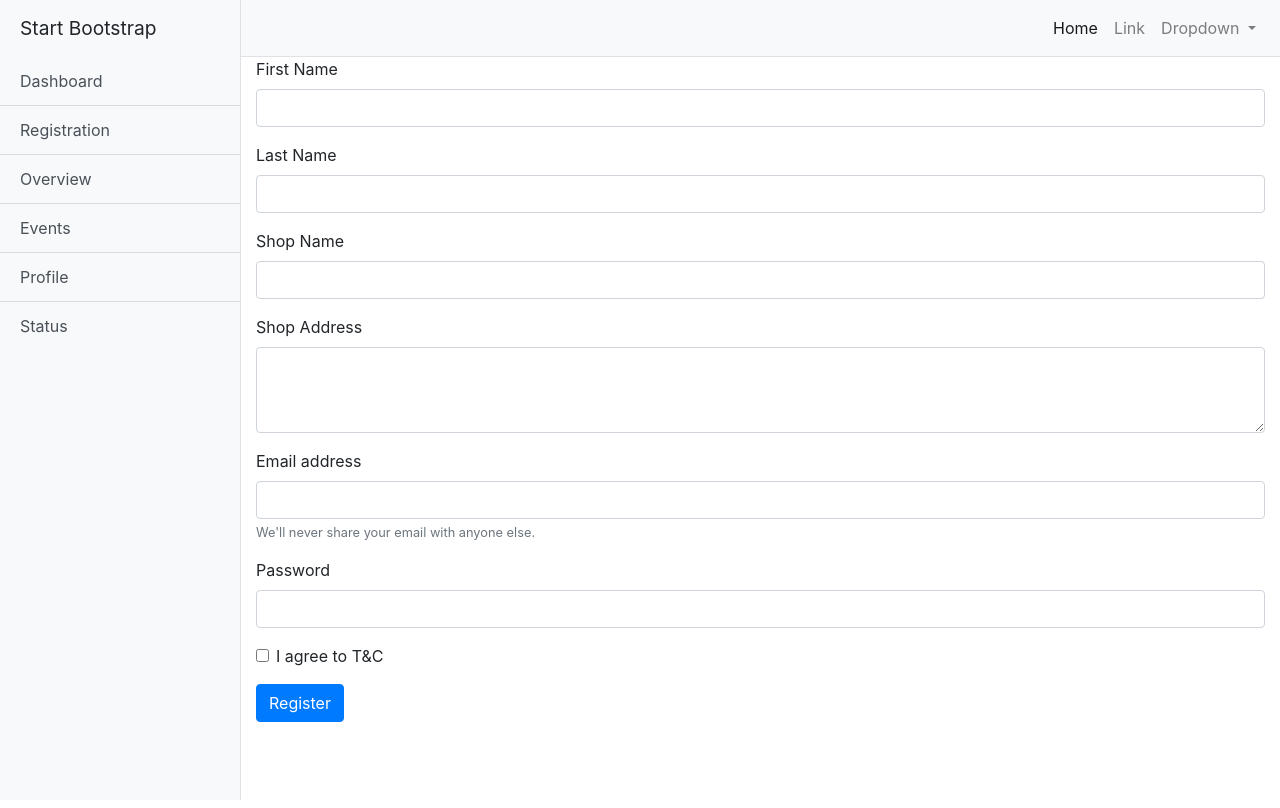
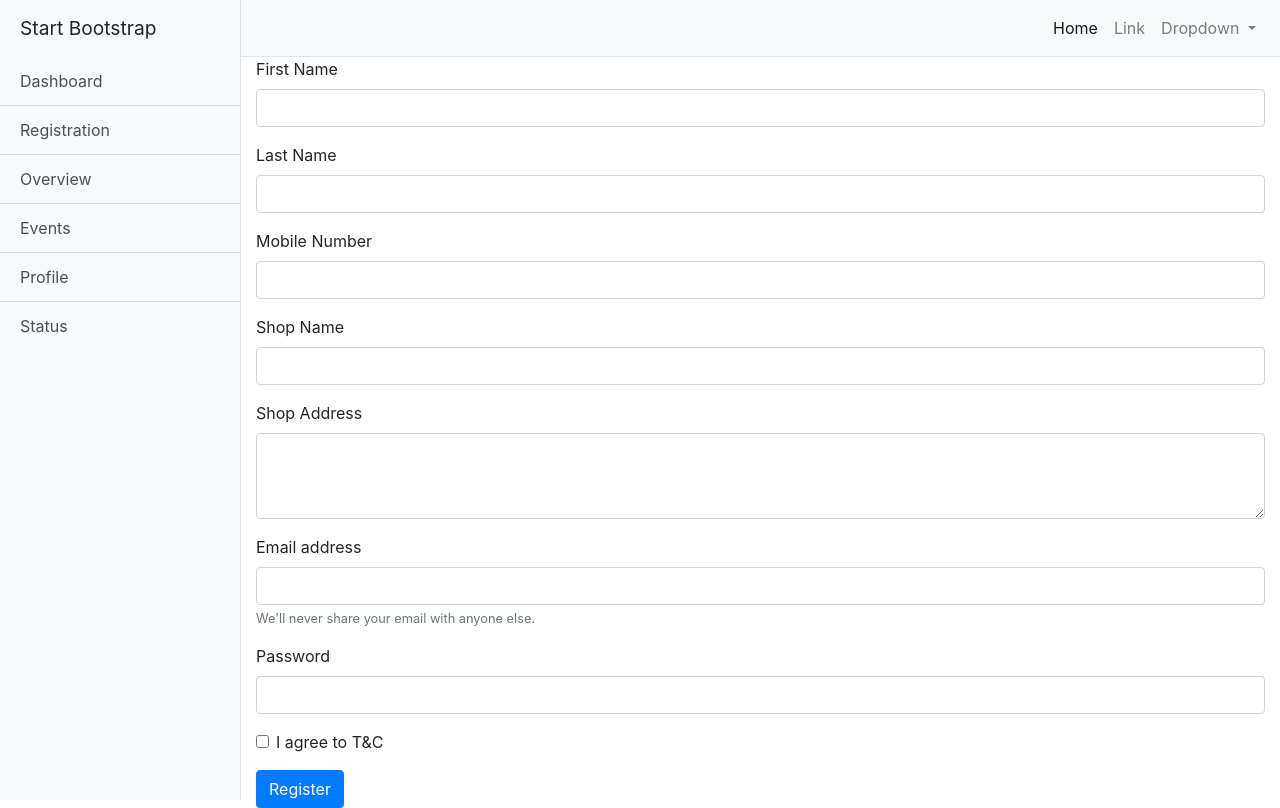
Before and after one commit to parveen-sishodiya-git/shop-manager-meanjs, a plain HTML site: page index.html at #!/register in a window 1280 px wide. Drawn offline with nearby package versions, Linux system fonts and the light colour scheme; some packages are replaced by stand-ins of ours.

```diff
--- a/assets/views/static/register.html
+++ b/assets/views/static/register.html
@@ -7,6 +7,10 @@
         <div class="form-group">
             <label for="lastName">Last Name</label>
             <input type="text" class="form-control" ng-model="user.lastName" id="lastName">
+        </div>
+        <div class="form-group">
+            <label for="mobileNumber">Mobile Number</label>
+            <input type="number" class="form-control" ng-model="user.mobileNumber" id="mobileNumber">
         </div>
         <div class="form-group">
             <label for="shopName">Shop Name</label>
```
